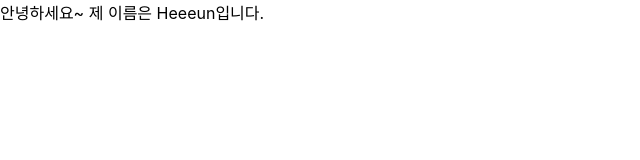
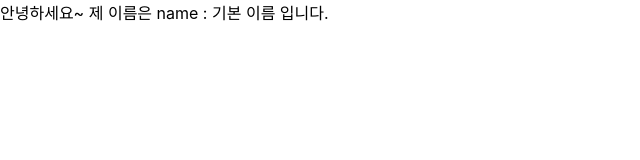
Before and after one commit to heeeun1207/ReactPrac, a React (Create React App) app in the folder react-prac/: page / in a window 1280 px wide. Shown: the top 160 px of the page, without its empty margins (0-640 px from the left). Built offline with nearby package versions, Linux system fonts and the light colour scheme.

Commit message:
defaultProps 기본값 설정해보기

```diff
--- a/react-prac/src/App.js
+++ b/react-prac/src/App.js
@@ -3,7 +3,7 @@ import MyComponent from "./MyComponent";
 
 
 const App = () => {
-  return <MyComponent name="Heeeun" />;
+  return <MyComponent />;
 }
 
 export default App;
--- a/react-prac/src/MyComponent.js
+++ b/react-prac/src/MyComponent.js
@@ -3,4 +3,8 @@ import React from 'react';
 const MyComponent = props => {
   return <div>안녕하세요~ 제 이름은 {props.name}입니다. </div>;
 };
+MyComponent.defaultProps = {
+  name: 'name : 기본 이름 '
+};
+
 export default MyComponent;
```
